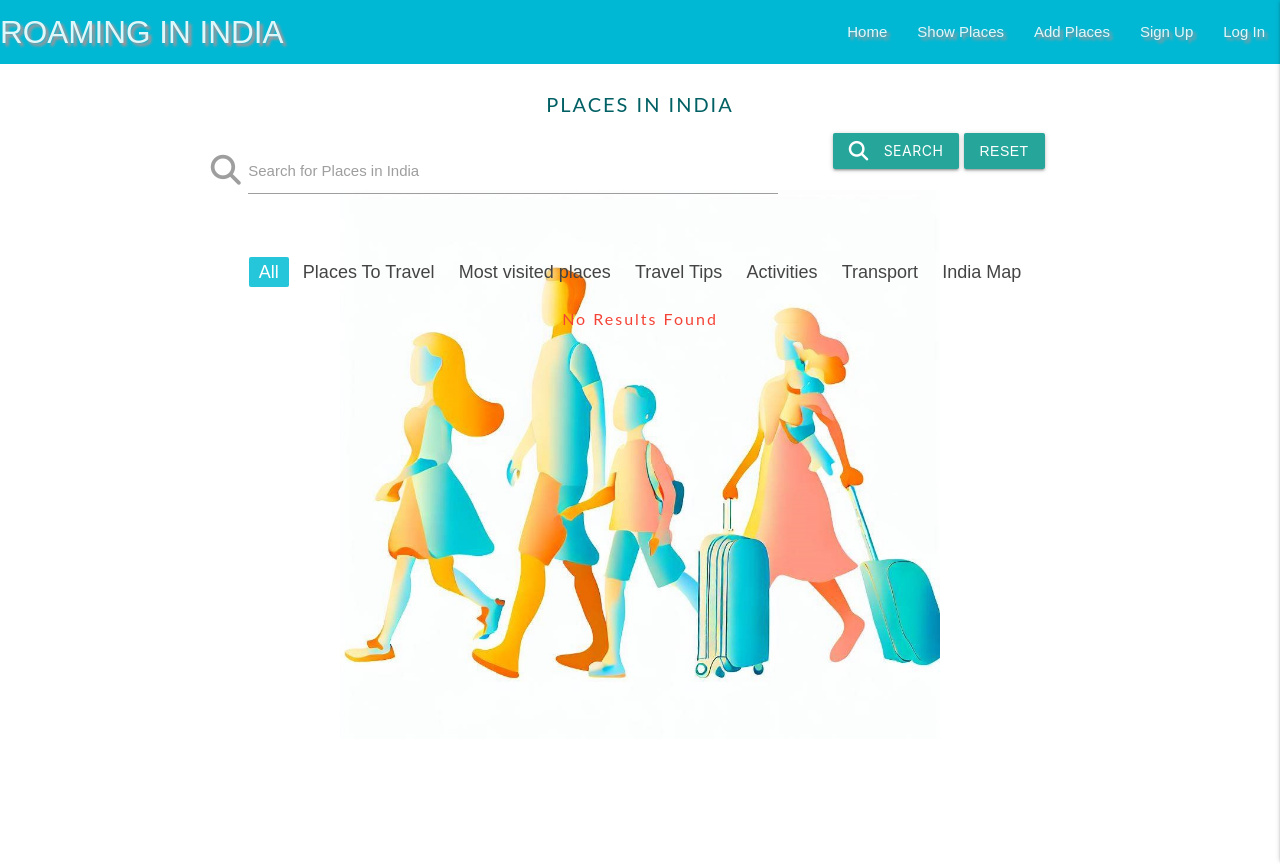
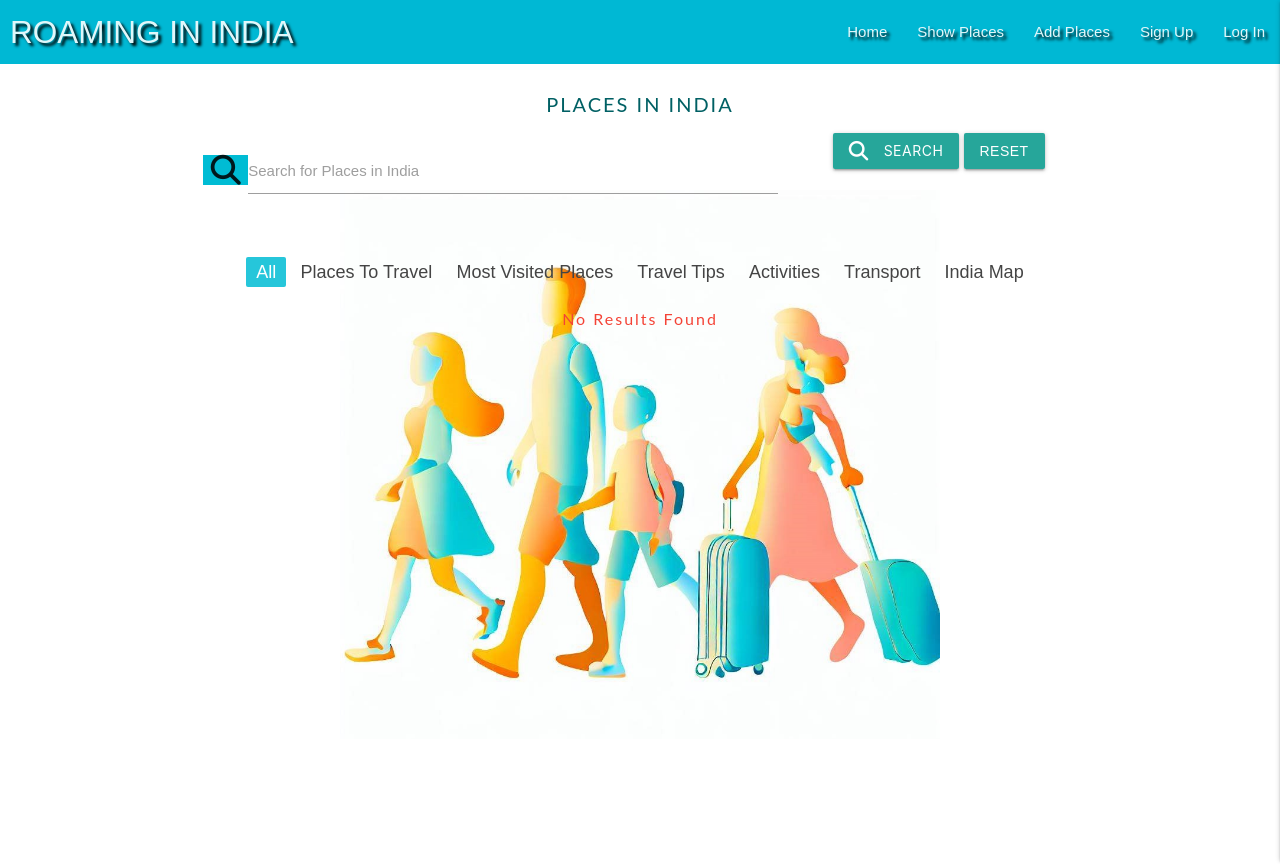
Before and after one commit to Killol14/Roaming-In-India, a Flask app: page /get_places/1 in a window 1280 px wide. Run offline with Flask 3, Linux system fonts and the light colour scheme; data that the repository does not hold is empty; some libraries are stand-ins or nearby versions.

Commit message:
this will commit h5 style color

```diff
--- a/static/css/style.css
+++ b/static/css/style.css
@@ -5,7 +5,7 @@ body {
 	min-height: 100vh;
 }
 .text-shadow {
-    text-shadow: 3px 3px 3px rosybrown
+    text-shadow: 3px 3px 3px black;
 }
 main {
 	flex: 1 0 auto;
@@ -57,7 +57,7 @@ h5 {
 	font-size: 16px;
 	font-weight: 400;
 	letter-spacing: 2px;
-	color: #006064;
+	color: red;
 }
 
 /*----------navbar-----------*/
@@ -98,6 +98,7 @@ a.brand-logo {
 	text-transform: uppercase;
 	font-family:sans-serif ;
 	color:#e0f7fa;
+	margin-left: 10px;
 }
 .top-text {
 	letter-spacing: 7px;
--- a/templates/filtered_places.html
+++ b/templates/filtered_places.html
@@ -9,7 +9,7 @@
                 <form action="{{ url_for('search') }}" method="post">
                     <div class="row center-align">
                         <div class="input-field col s12 m8">
-                            <i class="fas fa-search prefix grey-text"></i>
+                            <i class="fas fa-search prefix cyan darken-text"></i>
                             <input type="text" name="query" id="query" minlength="3" class="validate" required>
                             <label for="query">Search for Places in India</label>
                         </div>
@@ -30,7 +30,7 @@
     <ul class="pagination center-align">
         <li class="active"><a href="{{ url_for('get_places') }}">All</a></li>
         <li {% if category == 'Places To Travel' %}class="active"{% endif %}><a href="{{ url_for('filter_places', category='Places To Travel') }}">Places To Travel</a></li>
-        <li {% if category == 'Visited Places' %}class="active"{% endif %}><a href="{{ url_for('filter_places', category='Visited Places') }}">Most visited places</a></li>
+        <li {% if category == 'Most Visited Places' %}class="active"{% endif %}><a href="{{ url_for('filter_places', category='Most Visited Places') }}">Most Visited Places</a></li>
         <li {% if category == 'Travel Tips' %}class="active"{% endif %}><a href="{{ url_for('filter_places', category='Travel Tips') }}">Travel Tips</a></li>
         <li {% if category == 'Activities' %}class="active"{% endif %}><a href="{{ url_for('filter_places', category='Activities') }}">Activities</a></li>
         <li {% if category == 'Transport' %}class="active"{% endif %}><a href="{{ url_for('filter_places', category='Transport') }}">Transport</a></li>
--- a/templates/places.html
+++ b/templates/places.html
@@ -8,7 +8,7 @@
                 <form action="{{ url_for('search') }}" method="post">
                     <div class="row center-align">
                         <div class="input-field col s12 m8">
-                            <i class="fas fa-search prefix grey-text"></i>
+                            <i class="fas fa-search prefix cyan darken-text"></i>
                             <input type="text" name="query" id="query" minlength="3" class="validate" required>
                             <label for="query">Search for Places in India</label>
                         </div>
@@ -25,11 +25,10 @@
     </div>
 
     <!--category Links-->
-
     <ul class="pagination center-align">
         <li class="active"><a href="{{ url_for('get_places') }}">All</a></li>
         <li {% if category == 'Places To Travel' %}class="active"{% endif %}><a href="{{ url_for('filter_places', category='Places To Travel') }}">Places To Travel</a></li>
-        <li {% if category == 'Visited Places' %}class="active"{% endif %}><a href="{{ url_for('filter_places', category='Visited Places') }}">Most Visited Places</a></li>
+        <li {% if category == 'Most Visited Places' %}class="active"{% endif %}><a href="{{ url_for('filter_places', category='Most Visited Places') }}">Most Visited Places</a></li>
         <li {% if category == 'Travel Tips' %}class="active"{% endif %}><a href="{{ url_for('filter_places', category='Travel Tips') }}">Travel Tips</a></li>
         <li {% if category == 'Activities' %}class="active"{% endif %}><a href="{{ url_for('filter_places', category='Activities') }}">Activities</a></li>
         <li {% if category == 'Transport' %}class="active"{% endif %}><a href="{{ url_for('filter_places', category='Transport') }}">Transport</a></li>
```
